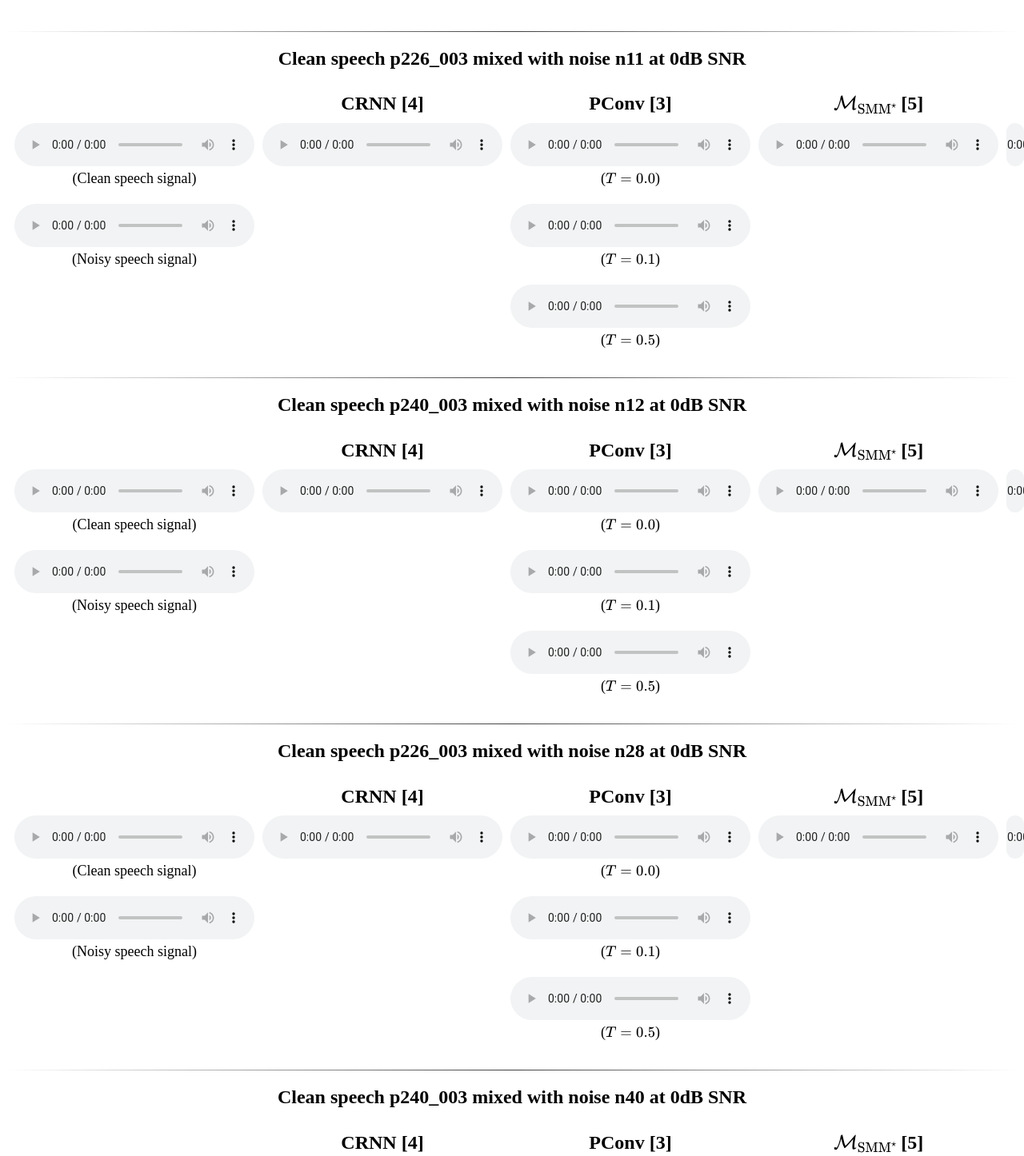
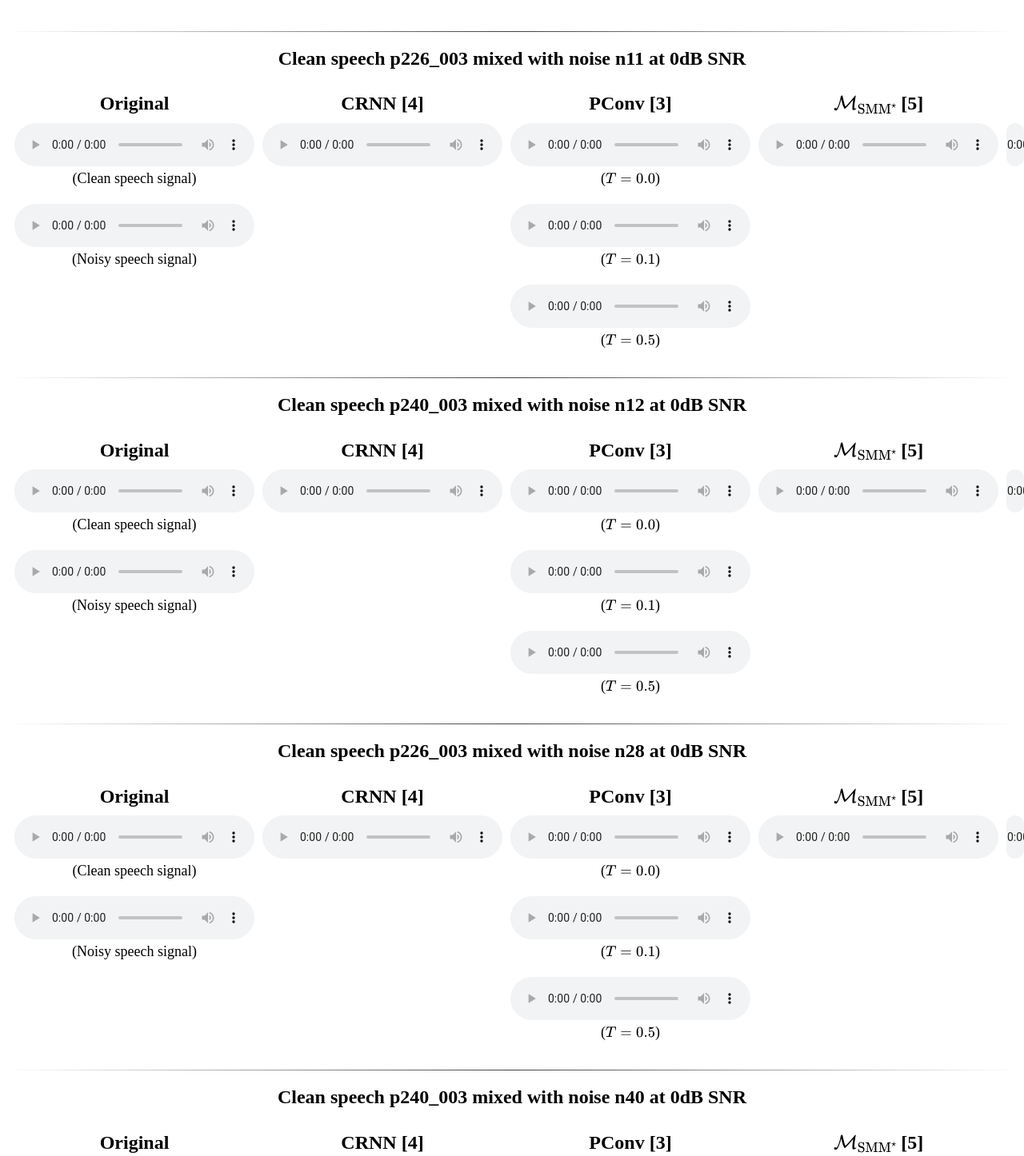
Before and after one commit to iksrwth/iwaenc2022-tsse, a plain HTML site: page index.html in a window 1280 px wide. Shown: the part 313-1759 px from the top of the page at 80% size. Drawn offline with nearby package versions, Linux system fonts and the light colour scheme; some packages are replaced by stand-ins of ours.

Commit message:
Update index.html

```diff
--- a/index.html
+++ b/index.html
@@ -72,7 +72,7 @@
     <h2>Clean speech p226_003 mixed with noise n11 at 0dB SNR</h2>
 
 	<div class="grid-container">
-		<div class="item1"></div>
+		<div class="item1">Original</div>
 		<div class="item1">CRNN [4]</div>
 		<div class="item1">PConv [3]</div>
 		<div class="item1">$\mathcal{M}_{\text{SMM}^\star}$ [5]</div>
@@ -128,7 +128,7 @@
     <h2>Clean speech p240_003 mixed with noise n12 at 0dB SNR</h2>
 
 	<div class="grid-container">
-		<div class="item1"></div>
+		<div class="item1">Original</div>
 		<div class="item1">CRNN [4]</div>
 		<div class="item1">PConv [3]</div>
 		<div class="item1">$\mathcal{M}_{\text{SMM}^\star}$ [5]</div>
@@ -184,7 +184,7 @@
     <h2>Clean speech p226_003 mixed with noise n28 at 0dB SNR</h2>
 
 	<div class="grid-container">
-		<div class="item1"></div>
+		<div class="item1">Original</div>
 		<div class="item1">CRNN [4]</div>
 		<div class="item1">PConv [3]</div>
 		<div class="item1">$\mathcal{M}_{\text{SMM}^\star}$ [5]</div>
@@ -241,7 +241,7 @@
     <h2>Clean speech p240_003 mixed with noise n40 at 0dB SNR</h2>
 
 	<div class="grid-container">
-		<div class="item1"></div>
+		<div class="item1">Original</div>
 		<div class="item1">CRNN [4]</div>
 		<div class="item1">PConv [3]</div>
 		<div class="item1">$\mathcal{M}_{\text{SMM}^\star}$ [5]</div>
@@ -297,7 +297,7 @@
     <h2>Clean speech p226_003 mixed with noise n54 at 0dB SNR</h2>
 
 	<div class="grid-container">
-		<div class="item1"></div>
+		<div class="item1">Original</div>
 		<div class="item1">CRNN [4]</div>
 		<div class="item1">PConv [3]</div>
 		<div class="item1">$\mathcal{M}_{\text{SMM}^\star}$ [5]</div>
@@ -353,7 +353,7 @@
     <h2>Clean speech p240_003 mixed with noise n67 at 0dB SNR</h2>
 
 	<div class="grid-container">
-		<div class="item1"></div>
+		<div class="item1">Original</div>
 		<div class="item1">CRNN [4]</div>
 		<div class="item1">PConv [3]</div>
 		<div class="item1">$\mathcal{M}_{\text{SMM}^\star}$ [5]</div>
@@ -410,7 +410,7 @@
     <h2>Clean speech p226_003 mixed with noise n77 at 0dB SNR</h2>
 
 	<div class="grid-container">
-		<div class="item1"></div>
+		<div class="item1">Original</div>
 		<div class="item1">CRNN [4]</div>
 		<div class="item1">PConv [3]</div>
 		<div class="item1">$\mathcal{M}_{\text{SMM}^\star}$ [5]</div>
@@ -467,7 +467,7 @@
     <h2>Clean speech p240_003 mixed with noise n85 at 0dB SNR</h2>
 
 	<div class="grid-container">
-		<div class="item1"></div>
+		<div class="item1">Original</div>
 		<div class="item1">CRNN [4]</div>
 		<div class="item1">PConv [3]</div>
 		<div class="item1">$\mathcal{M}_{\text{SMM}^\star}$ [5]</div>
```
